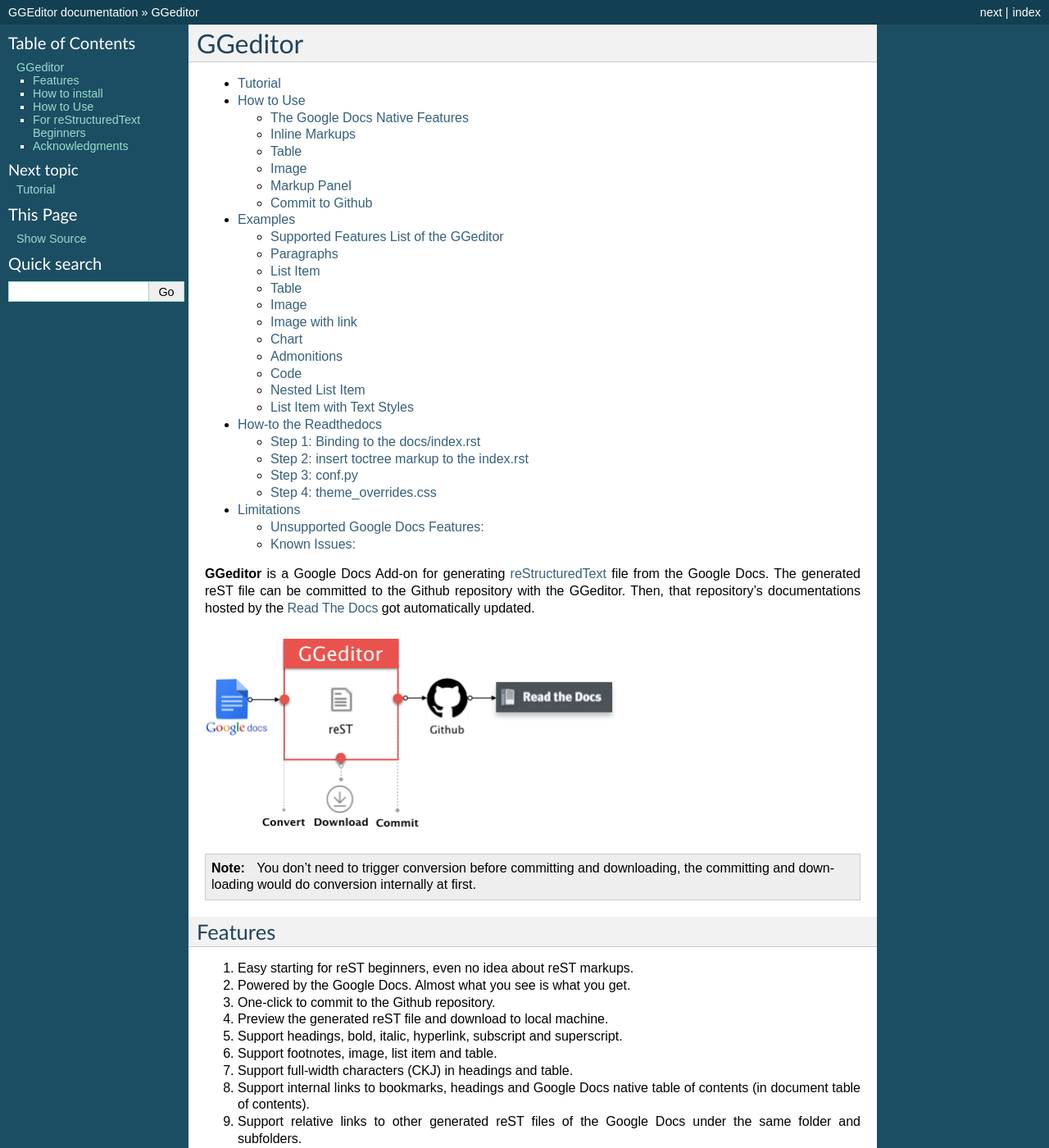
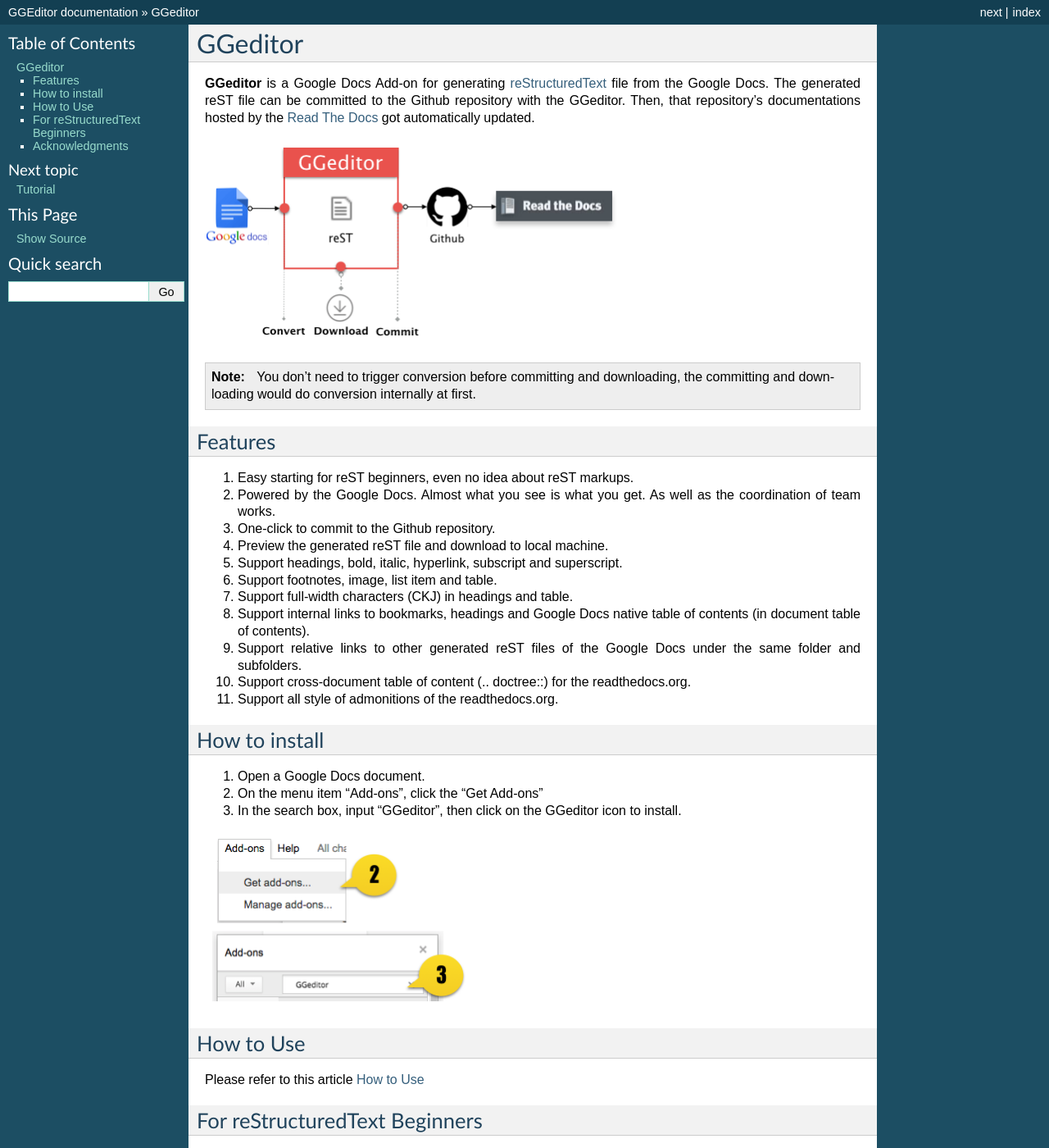
Before and after one commit to iapyeh/GGeditor, a Sphinx documentation site: the page built from docs/index.rst, in a window 1280 px wide and 1400 px high. Shown: the whole window at 82% size. Built offline with Sphinx 7.4.7, drawn with Linux system fonts in a browser that asks for light colours.

Commit message:
Google Docs reST Editor@2016-11-27 9:48:40

```diff
--- a/docs/index.rst
+++ b/docs/index.rst
@@ -7,6 +7,7 @@
 
 .. toctree::
     :maxdepth: 2
+    :hidden:
 
     Tutorial
     User Guide
@@ -14,7 +15,7 @@
     how2Readthedocs
     Limitations
 
-\ **GGeditor**\  is a Google Docs Add-on for generating \ |LINK1|\  file from the Google Docs. The generated reST file can be committed to the Github repository with the GGeditor. Then, that repository’s documentations hosted by the \ |LINK2|\  got automatically updated.
+\ |STYLE0|\  is a Google Docs Add-on for generating \ |LINK1|\  file from the Google Docs. The generated reST file can be committed to the Github repository with the GGeditor. Then, that repository’s documentations hosted by the \ |LINK2|\  got automatically updated.
 
 \ |IMG1|\
 
@@ -28,7 +29,7 @@
 ********
 
 #. Easy starting for reST beginners, even no idea about reST markups.
-#. Powered by the Google Docs. Almost what you see is what you get.
+#. Powered by the Google Docs. Almost what you see is what you get. As well as the coordination of team works.
 #. One-click to commit to the Github repository.
 #. Preview the generated reST file and download to local machine.
 #. Support headings, bold, italic, hyperlink, subscript and superscript.
```
Also changed, not shown: other parts of docs/index.rst (+3 -0 lines).
